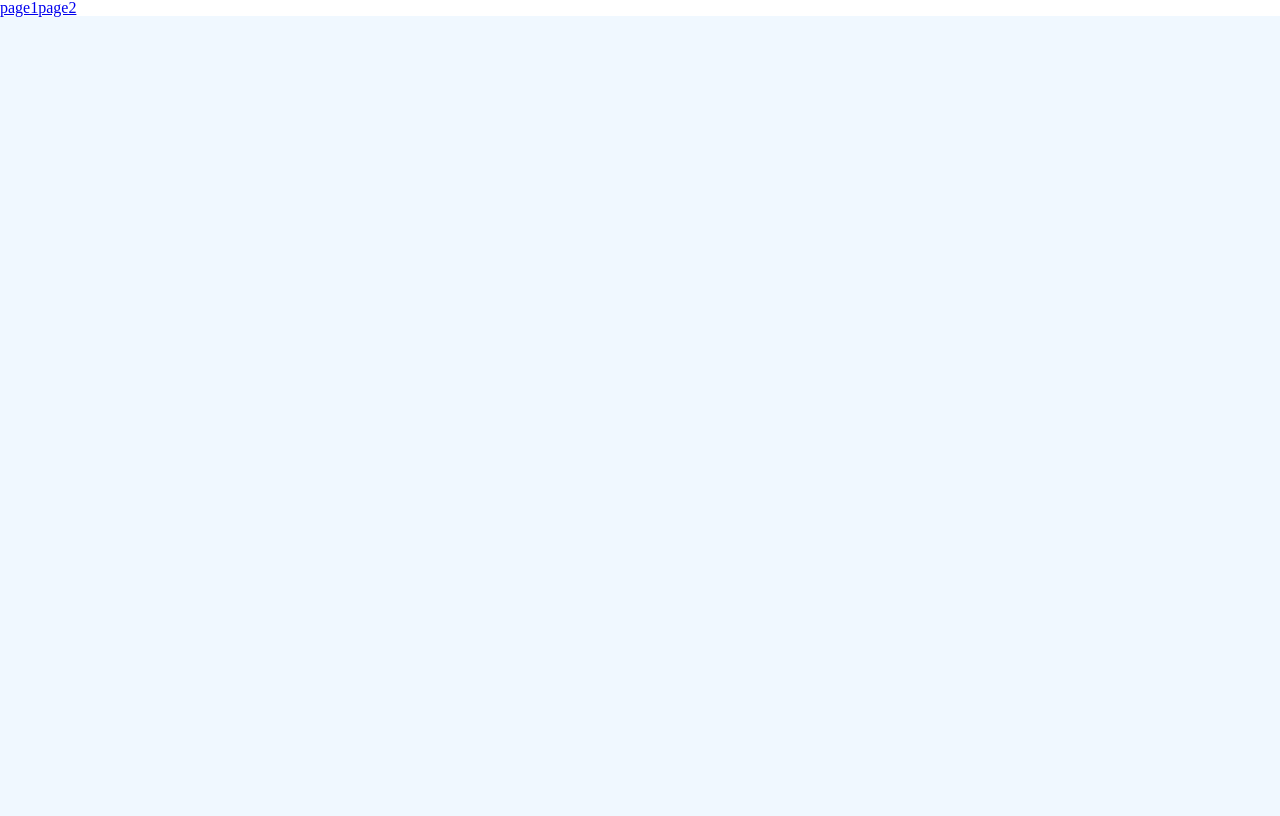
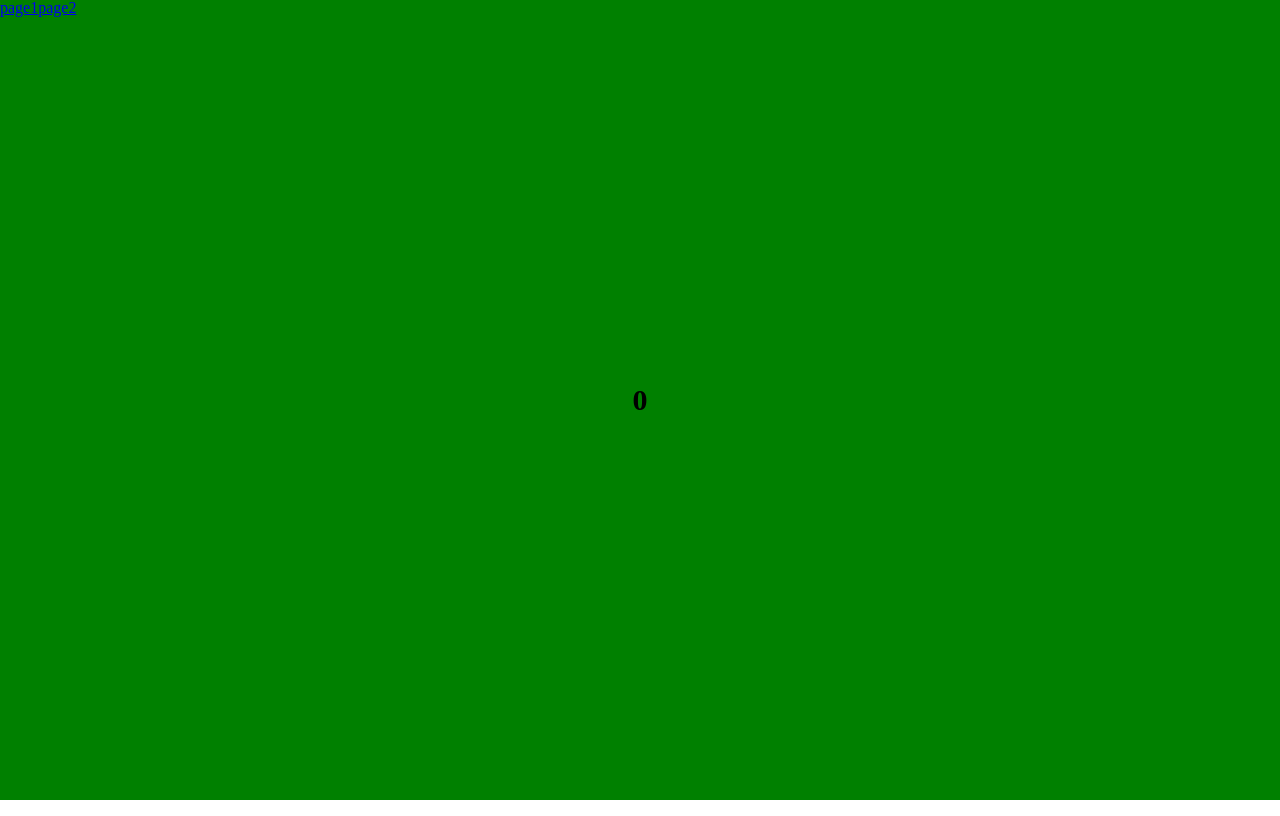
Before and after one commit to kwonh11/boilerplate.nextjs.web, a Next.js app: page /page3 in a window 1280 px wide. Built offline with nearby package versions, Linux system fonts and the light colour scheme.

Commit message:
Feat: 풀페이지 UI 완성

```diff
--- a/package.json
+++ b/package.json
@@ -15,6 +15,7 @@
     "babel-plugin-styled-components": "^1.12.0",
     "express": "^4.17.1",
     "file-loader": "^6.2.0",
+    "lodash.debounce": "^4.0.8",
     "lodash.throttle": "^4.1.1",
     "next": "^10.2.3",
     "react": "^17.0.2",
--- a/pages/_app.js
+++ b/pages/_app.js
@@ -7,19 +7,27 @@ const Container = styled.div`
 `;
 const GlobalStyle = createGlobalStyle`
   ${reset};
+  body {
+    overscroll-behavior-y: none;
+  }
 `;
-
+const GNB = styled.div`
+    width: '100%';
+    height: 50px;
+    position: fixed;
+`;
 export default function App ({ Component, pageProps }) {
     return (
         <Container>
             <GlobalStyle />
-
+            <GNB>
             <Link href="/page1">
                 <a>page1</a>
             </Link>
             <Link href="/page2">
                 <a>page2</a>
             </Link>
+            </GNB>
             <Component {...pageProps} />
         </Container>
     );
--- a/pages/page3.js
+++ b/pages/page3.js
@@ -1,22 +1,88 @@
 
 import styled from 'styled-components';
-import {useState, useRef, useEffect} from 'react';
+import {useState, useRef, useEffect, useCallback} from 'react';
 import throttle from 'lodash.throttle';
+import debounce from 'lodash.debounce';
+import {scrollStop} from '../src/utils';
+import dynamic from 'next/dynamic';
 
 const Container = styled.div`
     width: 100%;
     height: 100vh;
-    background-color: aliceblue;
+    overflow: hidden;
+`;
+const Page = styled.div`
+    width: 100%;
+    height: 100vh;
+    background-color: ${props => props.color};
+    transform: translateY(-${props => ((props.index) * (props.itemHeight))}px);
+    transition: transform 0.3s ease-in;
+    display: flex;
+    justify-content: center;
+    align-items: center;
+    font-size: 30px;
+    font-weight: bold;
 `;
 
+// const DynamicComponentWithNoSSR = dynamic(() => Promise.resolve(FullPage), {ssr: false});
+// export default DynamicComponentWithNoSSR;
+
 export default function FullPage() {
-    const currentPageIndex = useState(0);
-    const scrollRef = useRef();
+    const [currentPageIndex, setCurrentPageIndex] = useState(0);
+    const containerRef = useRef();
+    const pageRef = useRef(0);
+    const timeRef = useRef(new Date().getSeconds);
+    const positionRef = useRef(0);
+    // const setPageIndexWithThrottle = throttle((index) => {
+    //     setCurrentPageIndex(index)
+    // }, 1500);
+    const handleIndex = useCallback(throttle((e)=>{
+        if (new Date().getSeconds() !== timeRef.current) {
+            if (e.deltaY < 0) {
+                console.log("pageup")
+                pageUp();
+            }
+            if (e.deltaY > 0) {
+                console.log("pagedown")
+                pageDown();
+            }
+        }
+        timeRef.current = new Date().getSeconds();
+    }, 500), [currentPageIndex]);
 
-    useEffect(() => {
-        console.log(scrollRef.current);
-    }, []);
+    const handleTouchStart = (e) => {
+        const {clientY} = e.changedTouches[0];
+        positionRef.current = clientY;
+    }
+    const handleTouchEnd = (e) => {
+        const {clientY} = e.changedTouches[0];
+        console.log(clientY, positionRef.current);
+        if(clientY - positionRef.current > 50) {
+            pageUp();
+        }
+        if(positionRef.current - clientY > 50) {
+            pageDown();
+        }
+    }
+
+    const pageUp = () => setCurrentPageIndex(currentPageIndex === 0 ? 0 : currentPageIndex - 1);
+    const pageDown = () => setCurrentPageIndex(currentPageIndex === 3 ? 3 : currentPageIndex + 1);
+
+    console.log(currentPageIndex);
     return (
-        <Container ref={scrollRef}/>
+        <Container ref={containerRef} onWheel={handleIndex} onTouchStart={handleTouchStart} onTouchEnd={handleTouchEnd}>
+            <Page ref={pageRef} color="green" index={currentPageIndex} itemHeight={pageRef.current.offsetHeight}>
+                {currentPageIndex}
+            </Page>
+            <Page color="yellow" index={currentPageIndex} itemHeight={pageRef.current.offsetHeight}>
+            {currentPageIndex}
+            </Page>
+            <Page color="purple" index={currentPageIndex} itemHeight={pageRef.current.offsetHeight}>
+            {currentPageIndex}
+            </Page>
+            <Page color="blue" index={currentPageIndex} itemHeight={pageRef.current.offsetHeight}>
+            {currentPageIndex}
+            </Page>
+        </Container>
     )
 }
--- a/src/utils.js
+++ b/src/utils.js
@@ -4,3 +4,23 @@ export function add(a, b) {
     console.log("called add");
     return a+b;
 }
+
+
+export function scrollStop (callback, refresh = 40) {
+    // Make sure a valid callback was provided
+	if (!callback || typeof callback !== 'function') return;
+
+	// Setup scrolling variable
+	let isScrolling;
+
+	// Listen for scroll events
+	window.addEventListener('wheel', function (event) {
+
+		// Clear our timeout throughout the scroll
+		window.clearTimeout(isScrolling);
+
+		// Set a timeout to run after scrolling ends
+		isScrolling = setTimeout(callback, refresh);
+
+	}, false);
+}
```
Also changed, not shown: 1 other file (tests, documents, lock files or other folders).
